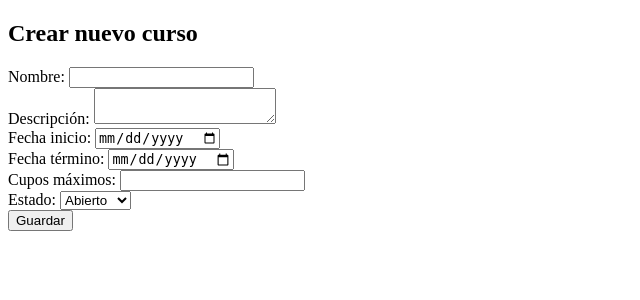
After one commit to temiciano/Cursos-online-administrador, a Flask app: template templates/nuevo_curso.html in a window 1280 px wide. The commit adds this page. Shown: the top 300 px of the page, without its empty margins (0-640 px from the left). Run offline with Flask 3, Linux system fonts and the light colour scheme; the template is opened without the code that fills it, so the values that code supplies are empty.

Commit message:
añadir a db

```diff
--- a/app.py
+++ b/app.py
@@ -1,9 +1,48 @@
-from flask import Flask, render_template
+from flask import Flask, render_template, request, redirect
 import sqlite3
 
 app = Flask(__name__)
 
 DB_path = "cursos.db"
 
+#definimos funciones
+def get_cursos():
+	conn=sqlite3.connect(DB_path)
+	cursor=conn.cursor()
+	cursor.execute('SELECT * FROM cursos')
+	cursos=cursor.fetchall()
+	conn.close()
+	return cursos
+
+@app.route('/nuevo', methods=['GET', 'POST'])
+def nuevo_curso():
+    if request.method == 'POST':
+        nombre = request.form['nombre']
+        descripcion = request.form['descripcion']
+        inicio = request.form['inicio']
+        fin = request.form['fin']
+        cupos_max = request.form['cupos_max']
+        estado = request.form['estado']
+
+        conn = sqlite3.connect('cursos.db')
+        cursor = conn.cursor()
+        cursor.execute("""
+            INSERT INTO cursos (nombre, descripcion, inicio, fin, cupos_max, estado)
+            VALUES (?, ?, ?, ?, ?, ?)
+        """, (nombre, descripcion, inicio, fin, cupos_max, estado))
+        conn.commit()
+        conn.close()
+
+        return redirect('/')
+
+    return render_template('nuevo_curso.html')
+
+
+#llamada a fnciones
+@app.route('/')
+def index():
+	cursos = get_cursos()
+	return render_template('index.html' , cursos=cursos)
+
 if __name__ == '__main__':
 	app.run(debug=True)
--- /dev/null
+++ b/templates/nuevo_curso.html
@@ -0,0 +1,31 @@
+<!DOCTYPE html>
+<head>
+    <title>Crear nuevo curso</title>
+</head>
+<body>
+    <h2>Crear nuevo curso</h2>
+    <form action="/nuevo" method="POST">
+        <label>Nombre:</label>
+        <input type="text" name="nombre" required><br>
+
+        <label>Descripción:</label>
+        <textarea name="descripcion"></textarea><br>
+
+        <label>Fecha inicio:</label>
+        <input type="date" name="inicio" required><br>
+
+        <label>Fecha término:</label>
+        <input type="date" name="fin" required><br>
+
+        <label>Cupos máximos:</label>
+        <input type="number" name="cupos_max" required><br>
+
+        <label>Estado:</label>
+        <select name="estado">
+            <option value="abierto">Abierto</option>
+            <option value="cerrado">Cerrado</option>
+        </select><br>
+
+        <button type="submit">Guardar</button>
+    </form>
+</body>
```
Also changed, not shown: templates/index.html (+14 -2 lines), cursos.db, mi_base.db (added), readme.md.
